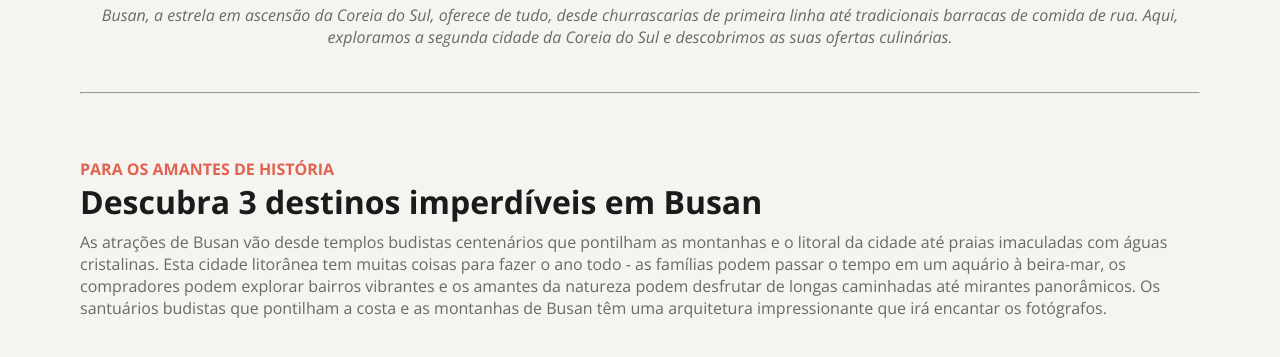
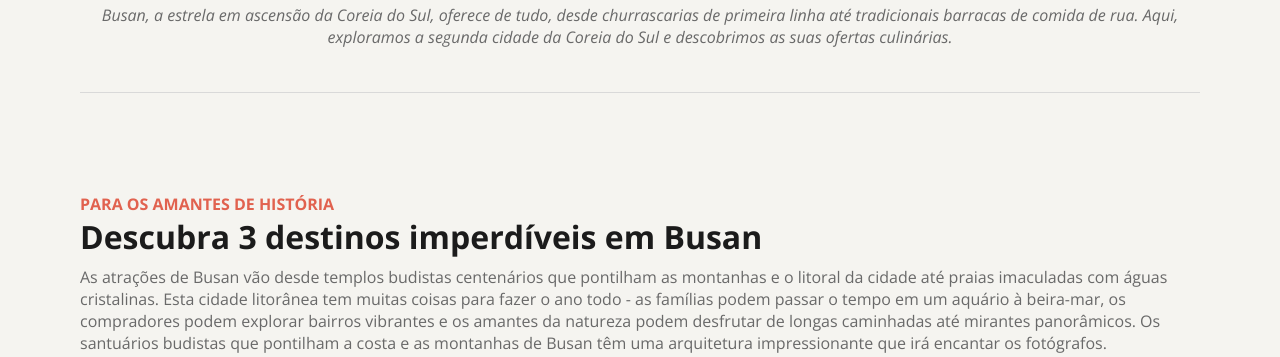
Before and after one commit to guithr/next-stop-busan, a plain HTML site: page index.html in a window 1280 px wide. Shown: the part 529-886 px from the top of the page. Drawn offline with nearby package versions, Linux system fonts and the light colour scheme.

Commit message:
git commit -m "refactor: replace <hr> with <div class='divider'> for Figma alignment"

```diff
--- a/assets/styles/style.css
+++ b/assets/styles/style.css
@@ -62,6 +62,13 @@ img {
   background-repeat: no-repeat;
   background-size: cover;
   shape-margin: 1rem;
+}
+
+.divider {
+  width: 100%;
+  height: 1px;
+  margin: 36px 0;
+  background-color: #d9d9d9;
 }
 
 /* CONTAINER */
--- a/index.html
+++ b/index.html
@@ -29,7 +29,7 @@
           as suas ofertas culinárias.
         </p>
       </section>
-      <hr />
+      <div class="divider"></div>
       <div class="introduction">
         <p class="headline">PARA OS AMANTES DE HISTÓRIA</p>
         <h2>Descubra 3 destinos imperdíveis em Busan</h2>
@@ -101,7 +101,7 @@
           </ul>
         </div>
       </section>
-      <hr />
+      <div class="divider"></div>
       <div class="description-card">
         <p>
           As melhores coisas para fazer em Busan mostram a reputação da cidade
```
